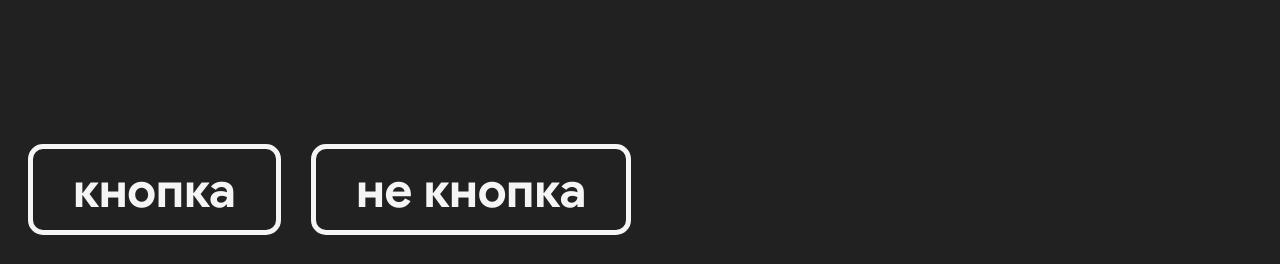
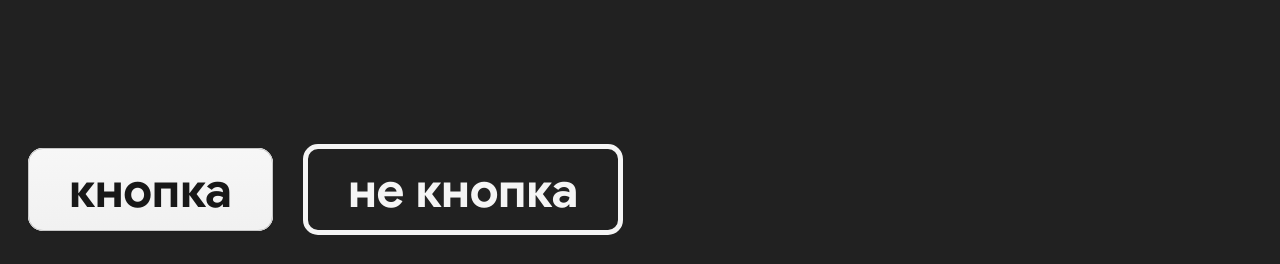
Before and after one commit to jessypink/qqjessypink.github.io, a plain HTML site: page index.html in a window 1280 px wide. In both pictures the pointer is over the link "кнопка". Shown: the part 953-1217 px from the top of the page. Drawn offline with Linux system fonts and the light colour scheme.

Commit message:
Button reimagined

```diff
--- a/css/styles.css
+++ b/css/styles.css
@@ -29,7 +29,7 @@ font-weight: normal;
 
 a.button15 {
   font-family: "ProductSansBold";
-  display: inline-block;
+  /*display: inline-block;*/
   font-size: 50px;
   color: WhiteSmoke;
   text-decoration: none;
@@ -42,12 +42,12 @@ a.button15 {
   background: transparent;
   transition: all .22s ease 0s;
 }
-/*a.button15:hover {
+a.button15:hover {
   color: rgb(24,24,24);
   border: 1px solid rgb(198,198,198);
   background: #f7f7f7 linear-gradient(#f7f7f7, #f1f1f1);
   box-shadow: 0 1px 2px rgba(0,0,0,.1);
-}*/
+}
 a.button15:active {
   color: rgb(51,51,51);
   border: 1px solid rgb(204,204,204);
```
